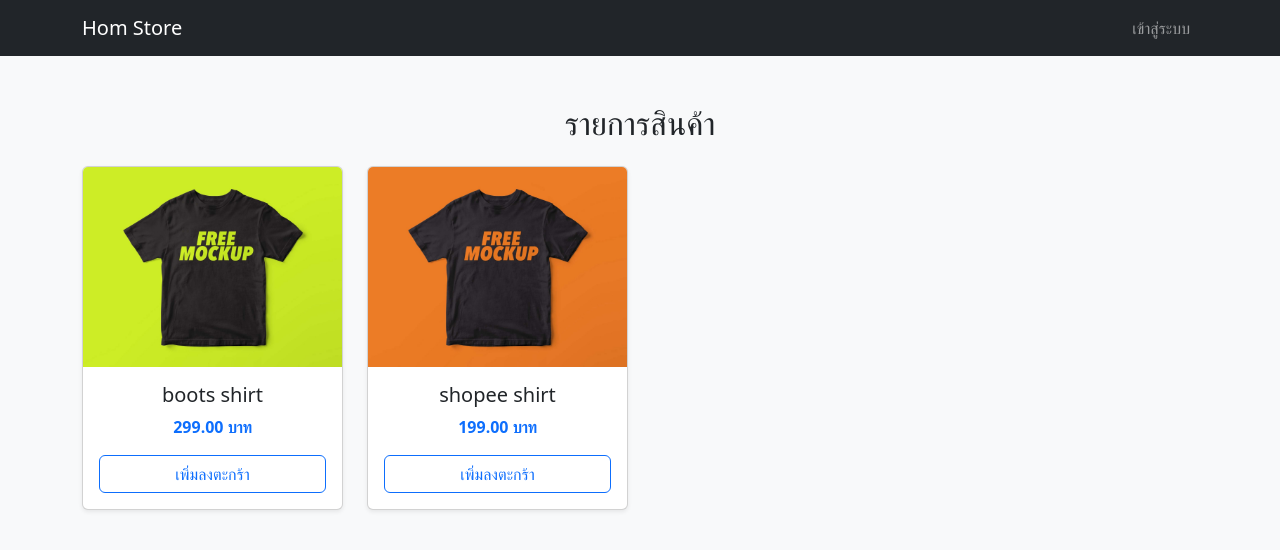
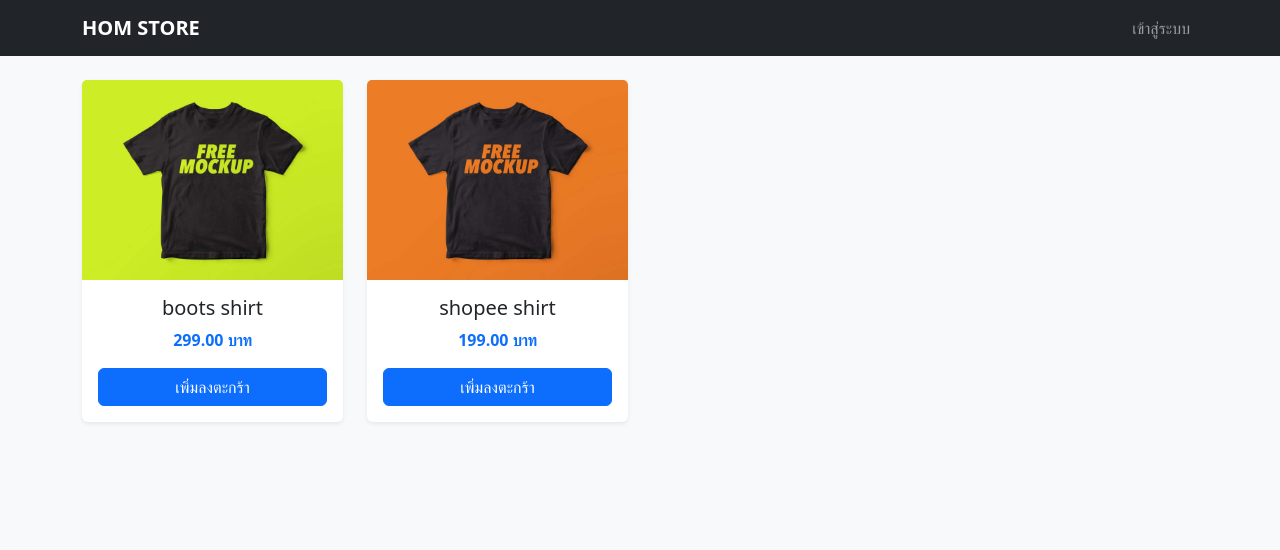
Before and after one commit to Kume2554/hom-store, a Django app: template templates/shop/product_list.html in a window 1280 px wide. Shown: the top 550 px of the page. Run offline with Django 5.2, Linux system fonts and the light colour scheme; the template is opened without the code that fills it: values that come from a table or form of the project are taken from there, others are empty; data comes from the database, SQL or seed files in the repository; parts of the project's set-up code (start-up, migrations or seed data) failed here and were passed over; some libraries are stand-ins or nearby versions.

Commit message:
Add files via upload

```diff
--- a/cart/urls.py
+++ b/cart/urls.py
@@ -3,8 +3,8 @@ from . import views
 
 urlpatterns = [
     path('', views.cart_summary, name='cart_summary'),
-    path('add/', views.cart_add, name='cart_add'),
-    path('delete/', views.cart_delete, name='cart_delete'),
-    path('update/', views.cart_update, name='cart_update'), # <-- เพิ่มบรรทัดนี้
+    path('add/<int:id>/', views.cart_add, name='cart_add'),
+    path('delete/<int:id>/', views.cart_delete, name='cart_delete'),
+    path('update/<int:id>/', views.cart_update, name='cart_update'),
     path('checkout/', views.checkout, name='checkout'),
 ]
--- a/shop/urls.py
+++ b/shop/urls.py
@@ -3,4 +3,6 @@ from . import views
 
 urlpatterns = [
     path('', views.product_list, name='product_list'),
+    path('login/', views.login_user, name='login'),
+    path('logout/', views.logout_user, name='logout'),
 ]
--- a/templates/shop/product_list.html
+++ b/templates/shop/product_list.html
@@ -4,16 +4,14 @@
     <meta charset="UTF-8">
     <meta name="viewport" content="width=device-width, initial-scale=1.0">
     <title>Hom Store</title>
-
     <link href="https://cdn.jsdelivr.net/npm/bootstrap@5.3.0/dist/css/bootstrap.min.css" rel="stylesheet">
-
     <script src="https://cdn.jsdelivr.net/npm/sweetalert2@11"></script>
 </head>
 <body class="bg-light">
 
-    <nav class="navbar navbar-expand-lg navbar-dark bg-dark">
+    <nav class="navbar navbar-expand-lg navbar-dark bg-dark mb-4">
         <div class="container">
-            <a class="navbar-brand" href="/">Hom Store</a>
+            <a class="navbar-brand fw-bold" href="{% url 'product_list' %}">HOM STORE</a>
             <div class="navbar-nav ms-auto">
                 {% if user.is_authenticated %}
                     <span class="nav-link text-white">สวัสดี, {{ user.username }}</span>
@@ -25,21 +23,22 @@
         </div>
     </nav>
 
-    <div class="container mt-5">
-        <h2 class="text-center mb-4">รายการสินค้า</h2>
+    <div class="container">
         <div class="row">
             {% for p in products %}
             <div class="col-md-3 mb-4">
-                <div class="card h-100 shadow-sm">
-                    <img src="{{ p.image.url }}" class="card-img-top" style="height: 200px; object-fit: cover;">
+                <div class="card h-100 shadow-sm border-0">
+                    {% if p.image %}
+                        <img src="{{ p.image.url }}" class="card-img-top" style="height: 200px; object-fit: cover;">
+                    {% endif %}
                     <div class="card-body text-center">
                         <h5 class="card-title">{{ p.name }}</h5>
-                        <p class="card-text text-primary fw-bold">{{ p.price }} บาท</p>
+                        <p class="text-primary fw-bold">{{ p.price }} บาท</p>
 
                         {% if user.is_authenticated %}
                             <a href="{% url 'cart_add' p.id %}" class="btn btn-success w-100">เพิ่มลงตะกร้า</a>
                         {% else %}
-                            <button type="button" class="btn btn-outline-primary w-100" onclick="showLoginAlert()">เพิ่มลงตะกร้า</button>
+                            <button type="button" class="btn btn-primary w-100" onclick="showLoginAlert()">เพิ่มลงตะกร้า</button>
                         {% endif %}
                     </div>
                 </div>
@@ -52,7 +51,7 @@
     function showLoginAlert() {
         Swal.fire({
             title: 'หยุดก่อนครับ!',
-            text: 'คุณต้องเข้าสู่ระบบก่อนถึงจะซื้อสินค้าได้',
+            text: 'คุณต้องเข้าสู่ระบบก่อนถึงจะซื้อสินค้าได้นะ',
             icon: 'warning',
             showCancelButton: true,
             confirmButtonText: 'ไปหน้า Login',
```
